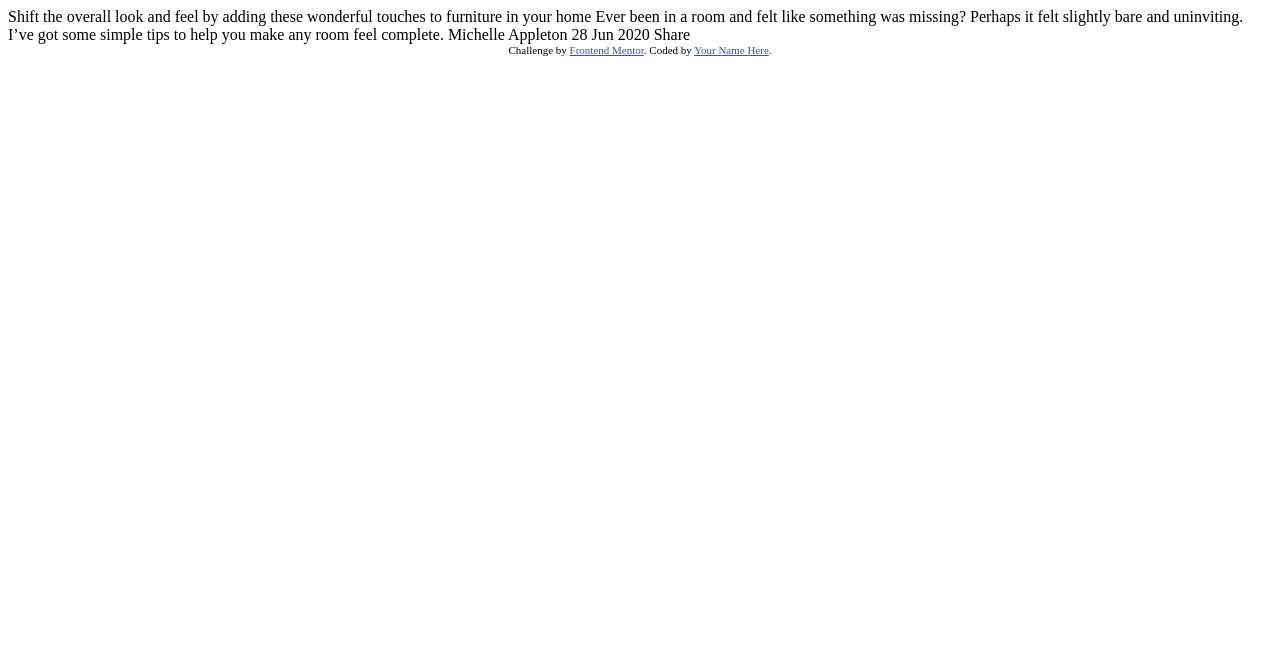
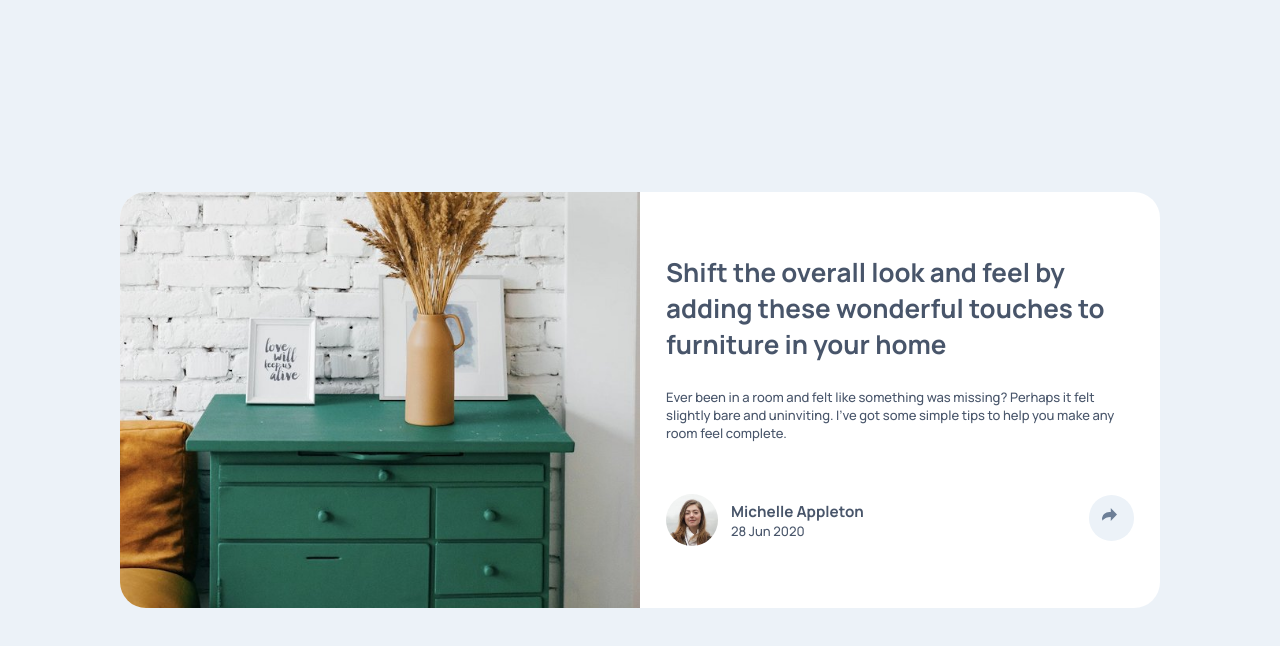
Before and after one commit to snigdha-sukun/article-preview-component, a plain HTML site: page index.html in a window 1280 px wide. Drawn offline with Linux system fonts and the light colour scheme.

Commit message:
my solution

```diff
--- /dev/null
+++ b/index.css
@@ -0,0 +1,159 @@
+@import url('https://fonts.googleapis.com/css2?family=Manrope:wght@200..800&display=swap');
+
+:root {
+    --very-dark-grayish-blue: hsl(217, 19%, 35%);
+    --desaturated-dark-blue: hsl(214, 17%, 51%);
+    --grayish-blue: hsl(212, 23%, 69%);
+    --light-grayish-blue: hsl(210, 46%, 95%);
+    --font-family: "Manrope";
+}
+
+* {
+    margin: 0;
+    padding: 0;
+    box-sizing: border-box;
+}
+
+html {
+    font-size: 13px;
+    font-weight: 500;
+}
+
+h1 h3 {
+    font-weight: 700;
+}
+
+body {
+    font-family: var(--font-family);
+    color: var(--very-dark-grayish-blue);
+    background-color: var(--light-grayish-blue);
+    display: flex;
+    flex-direction: column;
+    justify-content: center;
+    align-items: center;
+    height: 100vh;
+}
+
+main {
+    display: flex;
+    flex-direction: column;
+    justify-content: center;
+    align-items: center;
+    margin: 2em;
+    padding-bottom: 3em;
+    border-radius: 2em;
+    background-color: white;
+    overflow: hidden;
+    width: -webkit-fill-available;
+}
+
+h1{
+    margin-bottom: 1em;
+}
+
+/* p {
+    padding: 1em;
+    margin: 1em;
+    word-break: break-all;
+    white-space: normal;
+} */
+.article_text {
+    padding: 2em;
+}
+
+.drawers {
+    width: 100%;
+}
+
+.user_image {
+    border-radius: 50%;
+    width: 4em;
+}
+
+.user_info {
+    display: flex;
+    justify-content: space-between;
+    align-items: center;
+    /* margin-top: 3em; */
+    width: 100%;
+    padding: 2em;
+}
+
+.user {
+    display: flex;
+    align-items: center;
+}
+
+.user_text {
+    margin-left: 1em;
+}
+
+.share_icon {
+    width: 3.5rem;
+    height: 3.5rem;
+    padding: 1em;
+    background-color: var(--light-grayish-blue);
+    border-radius: 50%;
+    position: relative;
+}
+
+.share_icon:hover {
+    cursor: pointer;
+}
+
+.share_icon_path {
+    fill: var(--desaturated-dark-blue);
+}
+
+.social-media {
+    background-color: var(--very-dark-grayish-blue);
+    color: white;
+    padding: 0.5em;
+    border-radius: 0.5em;
+    display: none;
+    justify-content: space-between;
+    align-items: center;
+    opacity: 0;
+    transition: opacity 1s;
+    width: 15em;
+}
+
+
+
+@media (min-width: 768px) {
+    main {
+        flex-direction: row;
+        width: 80em;
+        padding-bottom: 0%;
+    }
+
+    .drawers {
+        width: 40em;
+    }
+
+    .social-media {
+    background-color: var(--very-dark-grayish-blue);
+    color: white;
+    padding: 1.5em;
+    border-radius: 0.5em;
+    display: none;
+    justify-content: space-between;
+    align-items: center;
+    width: 15em;
+    position: absolute;
+    z-index: 1;
+    bottom: 40vh;
+    right: 20vw;
+}
+
+    .social-media::after {
+        content: "";
+        position: absolute;
+        top: 100%;
+        left: 50%;
+        margin-left: -5px;
+        border-width: 5px;
+        border-style: solid;
+        border-color: var(--very-dark-grayish-blue) transparent transparent transparent;
+}
+}
--- a/index.html
+++ b/index.html
@@ -7,40 +7,50 @@
   <!-- displays site properly based on user's device -->
 
   <link rel="icon" type="image/png" sizes="32x32" href="./images/favicon-32x32.png">
+  <link rel="stylesheet" href="index.css">
+  <script src="index.js" defer></script>
 
   <title>Frontend Mentor | Article preview component</title>
-
-  <!-- Feel free to remove these styles or customise in your own stylesheet 👍 -->
-  <style>
-    .attribution {
-      font-size: 11px;
-      text-align: center;
-    }
-
-    .attribution a {
-      color: hsl(228, 45%, 44%);
-    }
-  </style>
 </head>
 
 <body>
+  <main>
+    <img src="./images/drawers.jpg" alt="drawers" class="drawers">
+    <div class="article">
 
-  Shift the overall look and feel by adding these wonderful
-  touches to furniture in your home
+      <div class="article_text">
+        <h1>
+          Shift the overall look and feel by adding these wonderful touches to furniture in your home
+        </h1>
+        <p>
+          Ever been in a room and felt like something was missing? Perhaps it felt slightly bare and uninviting. I’ve got some simple tips to help you make any room feel complete.
+        </p>
+      </div>
 
-  Ever been in a room and felt like something was missing? Perhaps
-  it felt slightly bare and uninviting. I’ve got some simple tips
-  to help you make any room feel complete.
+      <div class="user_info" id="user-info">
+        <div class="user" id="user-details">
+          <img src="./images/avatar-michelle.jpg" alt="avatar-michelle" class="user_image">
+          <div class="user_text">
+            <h3>Michelle Appleton</h6>
+            <p>28 Jun 2020</p>
+          </div>
+        </div>
+        <div class="social-media" id="social-media-options">
+          S H A R E
+          <img src="./images/icon-facebook.svg" alt="facebook">
+          <img src="./images/icon-twitter.svg" alt="twitter">
+          <img src="./images/icon-pinterest.svg" alt="pinterest">
+        </div>
+        <div id="share-button">
+          <svg xmlns="http://www.w3.org/2000/svg" width="15" height="13" class="share_icon">
+            <path class="share_icon_path" fill="#6E8098"
+              d="M15 6.495L8.766.014V3.88H7.441C3.33 3.88 0 7.039 0 10.936v2.049l.589-.612C2.59 10.294 5.422 9.11 8.39 9.11h.375v3.867L15 6.495z" />
+          </svg>
+        </div>
+      </div>
+    </div>
 
-  Michelle Appleton
-  28 Jun 2020
-
-  Share
-
-  <div class="attribution">
-    Challenge by <a href="https://www.frontendmentor.io?ref=challenge" target="_blank">Frontend Mentor</a>.
-    Coded by <a href="#">Your Name Here</a>.
-  </div>
+  </main>
 </body>
 
 </html>
--- /dev/null
+++ b/index.js
@@ -0,0 +1,31 @@
+const mediaQuery = window.matchMedia("(max-width: 768px)");
+const shareButton = document.getElementById('share-button');
+const shareOptions = document.getElementById('social-media-options');
+const userInfo = document.getElementById('user-info');
+const userDetails = document.getElementById('user-details');
+let isShareOptionsVisible = false;
+
+function handleClick(event) {
+    isShareOptionsVisible = !isShareOptionsVisible;
+    if(isShareOptionsVisible) {
+        shareOptions.style.display = 'flex'
+        shareOptions.style.opacity = '1';
+        // If screen size is smaller than 768px
+        if (mediaQuery.matches)  {
+            // userDetails.style.visibility = 'hidden';
+            userDetails.style.display = 'none';
+            userInfo.style.backgroundColor = 'hsl(217, 19%, 35%)';
+        }
+    } else {
+        shareOptions.style.display = 'none';
+        shareOptions.style.opacity = '0';
+        // If screen size is smaller than 768px
+        if (mediaQuery.matches) {
+            userDetails.style.display = 'flex';
+            // userDetails.style.visibility = 'visible';
+            userInfo.style.backgroundColor = 'white';
+        }
+    }
+}
+
+shareButton.addEventListener('click', handleClick);
```
